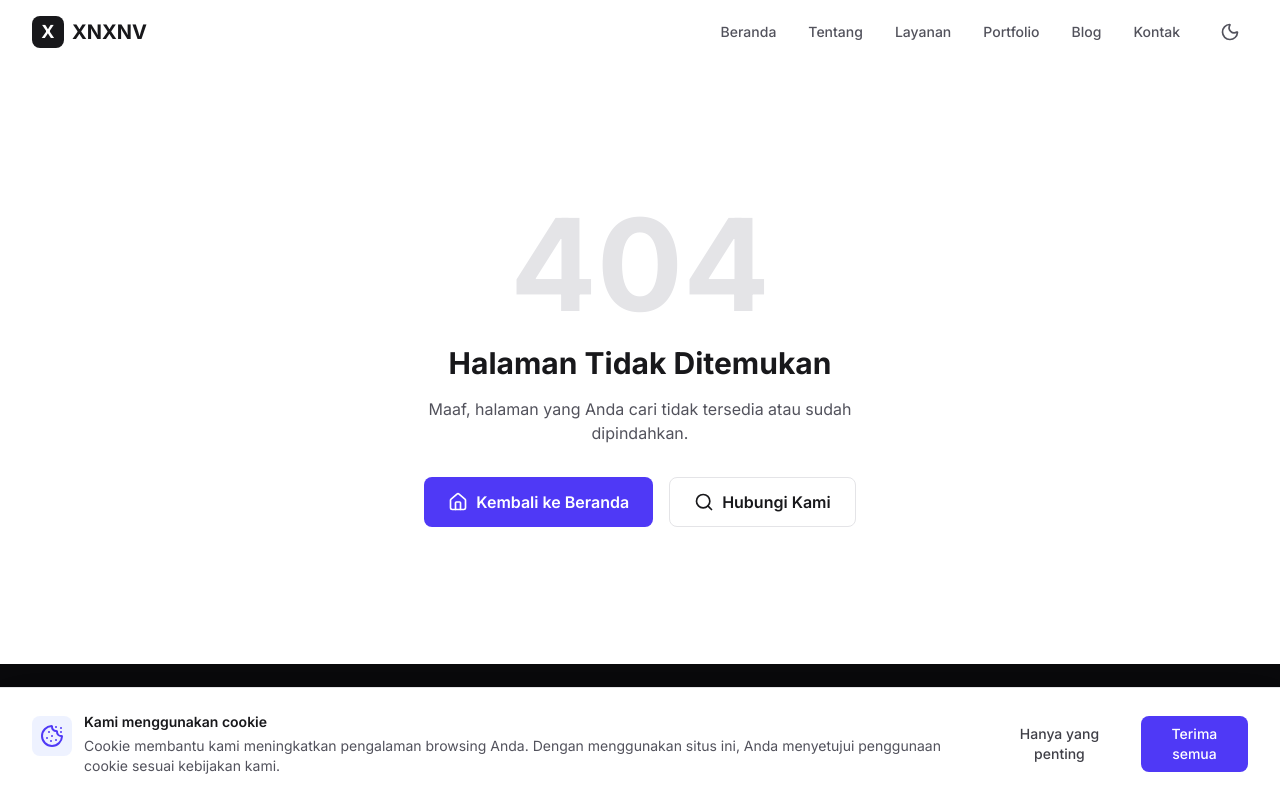
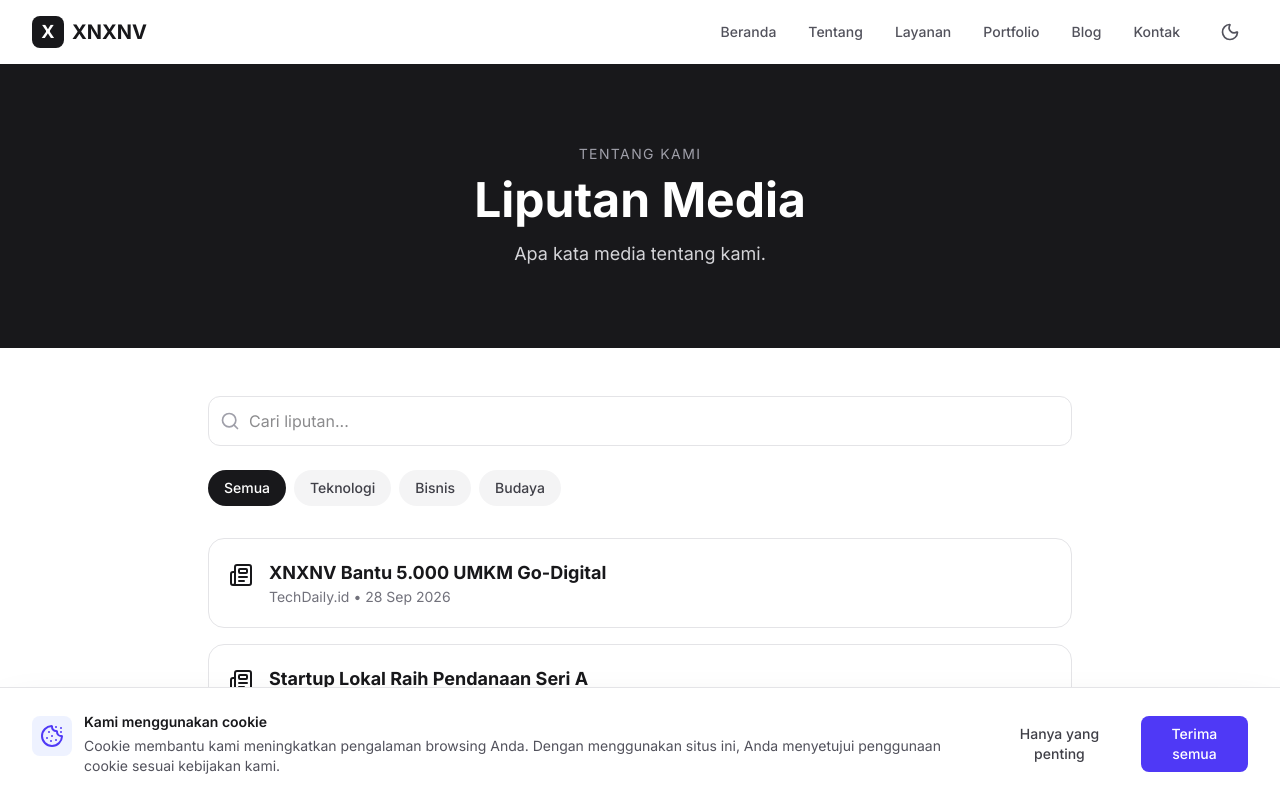
Before and after one commit to aryaapriawann-dev/XNXNV, a Next.js app: page /about/press in a window 1280 px wide. Before the commit this address had no page. Shown: the top 798 px of the page. Built offline with nearby package versions, Linux system fonts and the light colour scheme.

Commit message:
feat(about): add Press page

```diff
--- /dev/null
+++ b/src/app/about/press/page.tsx
@@ -0,0 +1,40 @@
+"use client";
+import { useMemo, useState } from "react";
+import Link from "next/link";
+import { Search, Newspaper, ChevronRight } from "lucide-react";
+const PRESS = [
+  { id: "1", judul: "XNXNV Bantu 5.000 UMKM Go-Digital", media: "TechDaily.id", tanggal: "28 Sep 2026", kategori: "teknologi" },
+  { id: "2", judul: "Startup Lokal Raih Pendanaan Seri A", media: "BisnisKita", tanggal: "15 Sep 2026", kategori: "bisnis" },
+  { id: "3", judul: "AI Berbahasa Indonesia Meluncur", media: "StartupNews", tanggal: "2 Sep 2026", kategori: "teknologi" },
+  { id: "4", judul: "Wawancara: Membangun Tim Remote 100 Orang", media: "KerjaFleksibel", tanggal: "20 Agu 2026", kategori: "budaya" },
+  { id: "5", judul: "Dashboard Analitik Lokal Saingi Global", media: "DataInsight", tanggal: "8 Agu 2026", kategori: "teknologi" },
+  { id: "6", judul: "Program Magang Cetak 500 Lulusan", media: "EdukasiPlus", tanggal: "25 Jul 2026", kategori: "budaya" },
+];
+const CATS = [{ id: "all", label: "Semua" }, { id: "teknologi", label: "Teknologi" }, { id: "bisnis", label: "Bisnis" }, { id: "budaya", label: "Budaya" }] as const;
+export default function PressPage() {
+  const [q, setQ] = useState(""); const [cat, setCat] = useState<string>("all");
+  const f = useMemo(() => PRESS.filter((p) => (cat === "all" || p.kategori === cat) && (p.judul + p.media).toLowerCase().includes(q.toLowerCase())), [q, cat]);
+  return (
+    <div className="flex flex-col min-h-screen">
+      <section className="py-20 bg-zinc-900 text-white text-center"><div className="max-w-4xl mx-auto px-4">
+        <p className="text-sm uppercase tracking-widest text-zinc-400 mb-3">Tentang Kami</p>
+        <h1 className="text-4xl sm:text-5xl font-bold mb-4">Liputan Media</h1>
+        <p className="text-lg text-zinc-300">Apa kata media tentang kami.</p></div></section>
+      <section className="py-12 bg-white dark:bg-slate-950"><div className="max-w-4xl mx-auto px-4">
+        <div className="relative mb-6"><Search className="absolute left-3 top-1/2 -translate-y-1/2 h-5 w-5 text-zinc-400" />
+          <input value={q} onChange={(e) => setQ(e.target.value)} placeholder="Cari liputan..."
+            className="w-full pl-10 pr-4 py-3 rounded-xl border border-zinc-200 dark:border-slate-700 bg-white dark:bg-slate-900 text-zinc-900 dark:text-white" /></div>
+        <div className="flex flex-wrap gap-2 mb-8">{CATS.map((c) => (
+          <button key={c.id} onClick={() => setCat(c.id)} className={`px-4 py-2 rounded-full text-sm font-medium transition-colors ${cat === c.id ? "bg-zinc-900 text-white dark:bg-white dark:text-zinc-900" : "bg-zinc-100 text-zinc-700 dark:bg-slate-800 dark:text-zinc-300"}`}>{c.label}</button>))}</div>
+        <ul className="space-y-4">{f.map((p) => (
+          <li key={p.id} className="flex items-start gap-4 p-5 rounded-2xl border border-zinc-200 dark:border-slate-800 bg-white dark:bg-slate-900">
+            <Newspaper className="h-6 w-6 text-zinc-900 dark:text-white shrink-0 mt-1" />
+            <div><h2 className="text-lg font-bold text-zinc-900 dark:text-white">{p.judul}</h2>
+              <p className="text-sm text-zinc-500">{p.media} • {p.tanggal}</p></div>
+          </li>))}</ul>
+        {f.length === 0 && <p className="text-center text-zinc-500 py-12">Tidak ada liputan yang cocok.</p>}
+        <div className="flex justify-center mt-12"><Link href="/about/awards" className="inline-flex items-center gap-2 px-6 py-3 bg-zinc-900 text-white rounded-full font-semibold hover:bg-zinc-700 transition-colors">Penghargaan <ChevronRight className="h-5 w-5" /></Link></div>
+      </div></section>
+    </div>
+  );
+}
```
